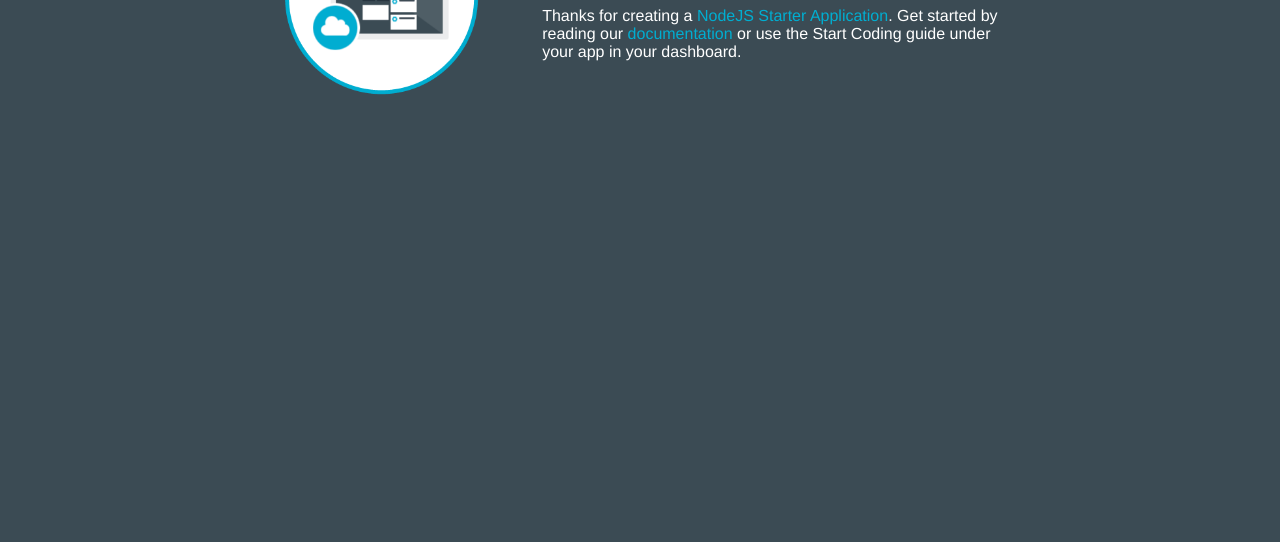
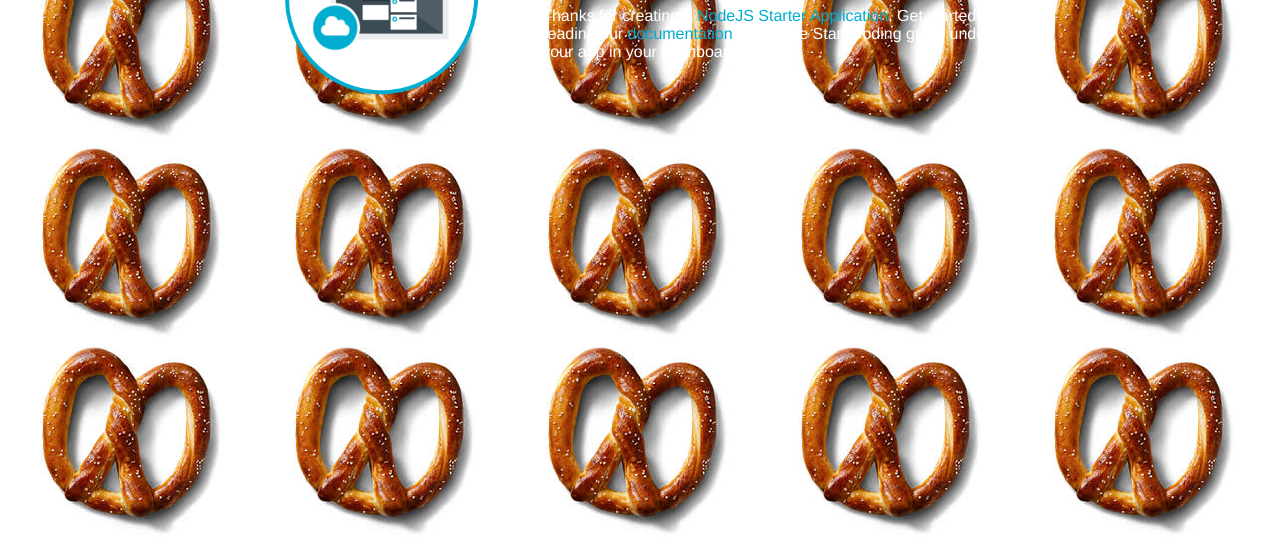
Before and after one commit to vonHub/Collider, a website: page public/index.html in a window 1280 px wide. Shown: the part 258-800 px from the top of the page. Drawn offline with Linux system fonts and the light colour scheme.

Commit message:
Background image test

```diff
--- a/public/index.html
+++ b/public/index.html
@@ -7,6 +7,11 @@
     <meta http-equiv="X-UA-Compatible" content="IE=edge">
     <meta name="viewport" content="width=device-width, initial-scale=1">
     <link rel="stylesheet" href="stylesheets/style.css">
+    <style>
+      body {
+        background-image: url("../images/pretzel.jpeg");
+      }
+    </style>
   </head>
 
   <body>
```
Also changed, not shown: public/images/pretzel.jpeg (added).
